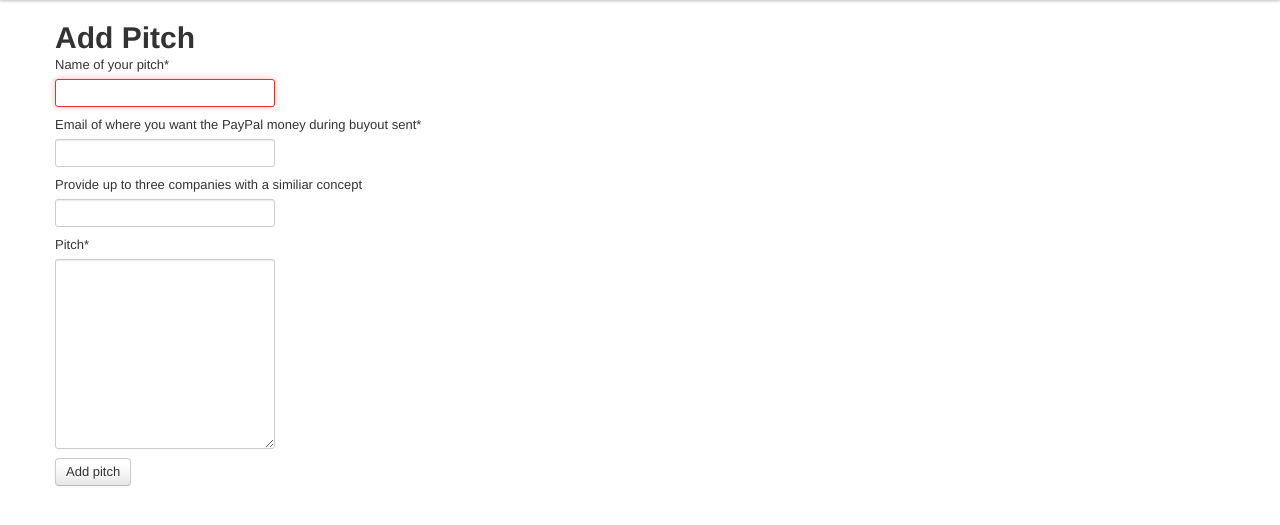
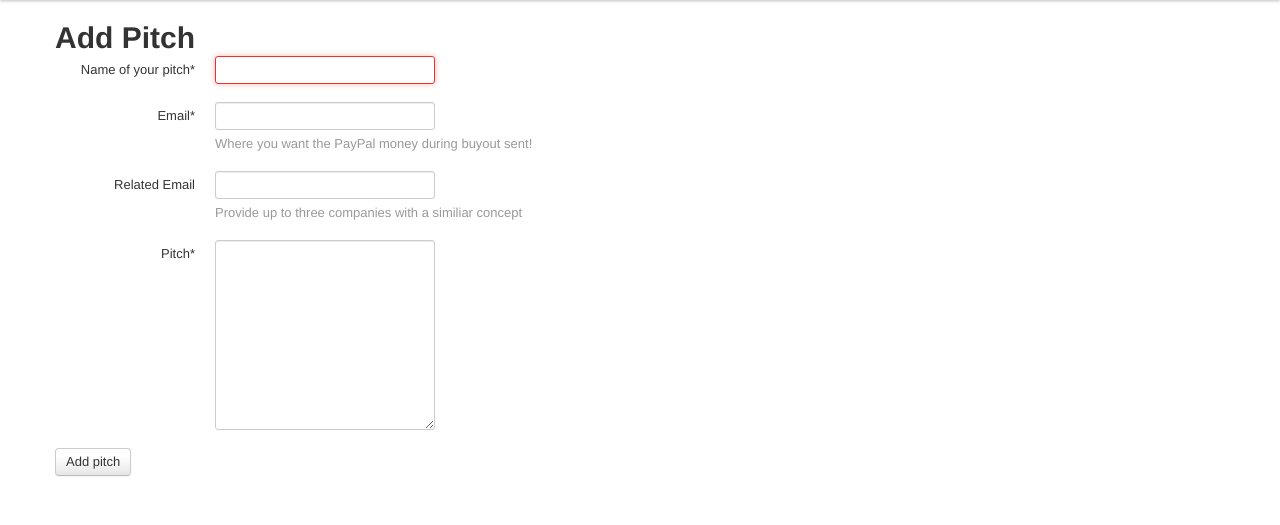
Before and after one commit to pydanny/isthisfor, a Django app: a page that uses project/templates/base.html in a window 1280 px wide. Shown: the part 40-565 px from the top of the page. Run offline with Django 3.2, Linux system fonts and the light colour scheme; some libraries are stand-ins or nearby versions.

Commit message:
Many things to improve forms

```diff
--- a/project/pitch/models.py
+++ b/project/pitch/models.py
@@ -26,11 +26,11 @@ class Pitch(models.Model):
     """
 
     name = models.CharField(_('Name of your pitch'), max_length=200)
-    email = models.EmailField("Email of where you want the PayPal money during buyout sent")
+    email = models.EmailField(_("Email"), help_text=_("Where you want the PayPal money during buyout sent!"))
     pitch = models.TextField()
     slug = models.SlugField()
     pub_date = models.DateField(_('Date Published'), default=datetime.date.today)
-    related_pitch = models.CharField(_("Provide up to three companies with a similiar concept"), max_length=255, blank=True, null=True)
+    related_pitch = models.CharField(_("Related Email"), help_text=_("Provide up to three companies with a similiar concept"), max_length=255, blank=True, null=True)
     related_pitch_1 = models.TextField(blank=True, null=True)
     related_pitch_2 = models.TextField(blank=True, null=True)
     related_pitch_3 = models.TextField(blank=True, null=True)
--- a/project/templates/base.html
+++ b/project/templates/base.html
@@ -45,7 +45,7 @@
           <a class="brand" href="/">isthisfor.com</a>
           <div class="nav-collapse">
             <ul class="nav">
-              <li class="active"><a href="">Home</a></li>
+              <li class="active"><a href="/">Home</a></li>
               <li><a href="{% url pitch_add %}">Add Pitch</a></li>
               <li><a href="#about">About</a></li>
               <li><a href="#contact">Contact</a></li>
--- a/project/templates/core/_field.html
+++ b/project/templates/core/_field.html
@@ -1,11 +1,11 @@
 {% if field.is_hidden %}
     {{ field }}
 {% else %}
-<div class="clearfix {% if field.errors %}error{% endif %}">
+<div class="control-group {% if field.errors %}error{% endif %}">
     <label for="{{ field.auto_id }}" {% if field.field.required %}class="requiredField"{% endif %}>
         {{ field.label|safe }}{% if field.field.required %}<span class="asteriskField">*</span>{% endif %}
     </label>
-    <div class="input">
+    <div class="controls">
         {{ field }}
         {% if field.errors %}
             <span class="help-block">
@@ -16,11 +16,11 @@
         {% endif %}
 
         {% if field.help_text %}
-            <span class="help-block">
+            <p class="help-block">
                 {% if field.help_text %}
                     {{ field.help_text|safe }}
                 {% endif %}
-            </span>
+            </p>
         {% endif %}
     </div>
 </div>
--- a/project/templates/pitch/pitch_add_form.html
+++ b/project/templates/pitch/pitch_add_form.html
@@ -9,11 +9,13 @@ Add your pitch
 
 <div class="row">
     <div class="span12">
-        <form method="post">
+        <form method="post" class="form-horizontal">
             {% csrf_token %}
+            <fieldset>
             {% for field in form %}
                 {% include "core/_field.html" %}
             {% endfor %}
+            </fieldset>
             <button type="submit" class="btn">Add pitch</button>
         </form>
     </div>
```
